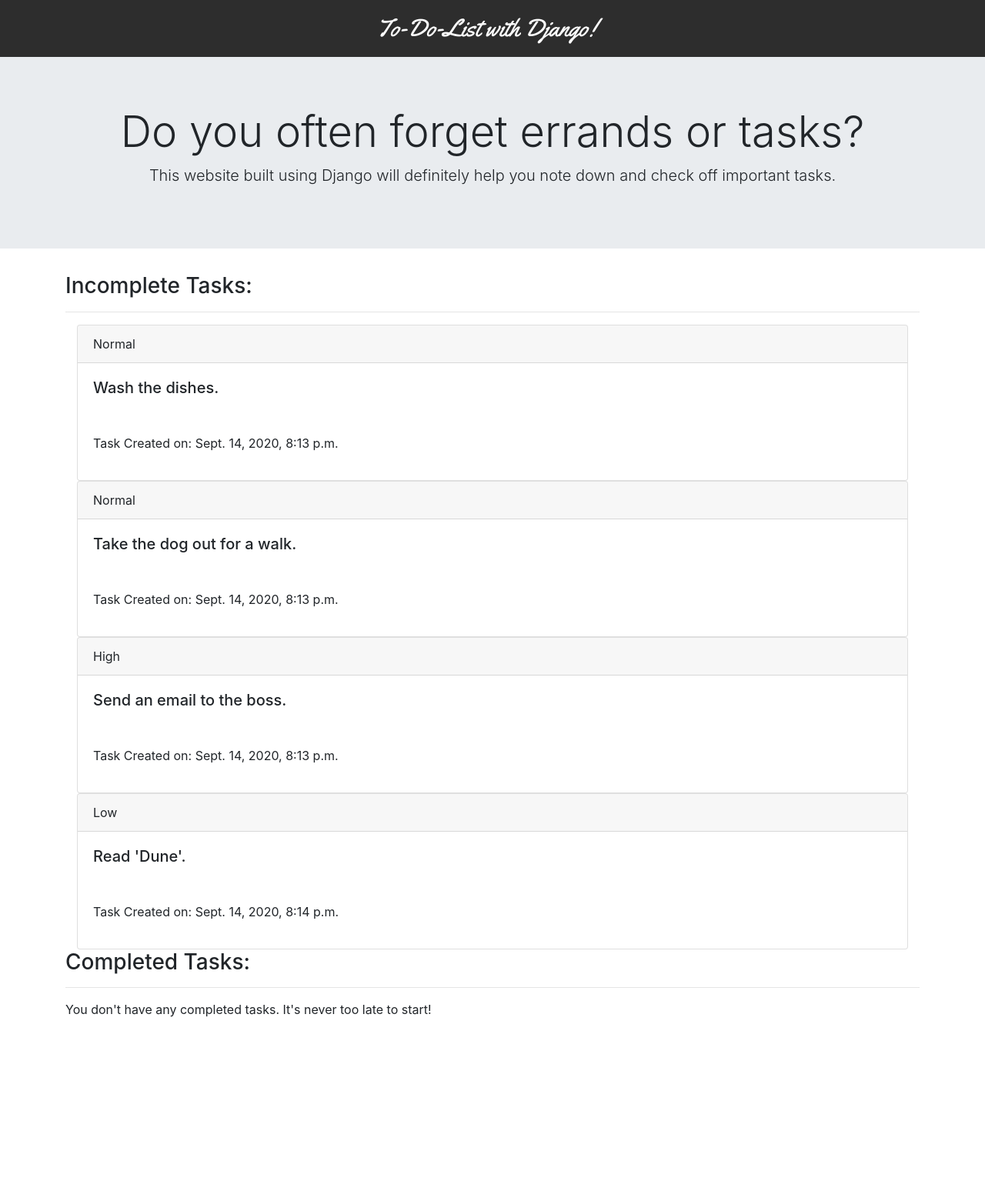
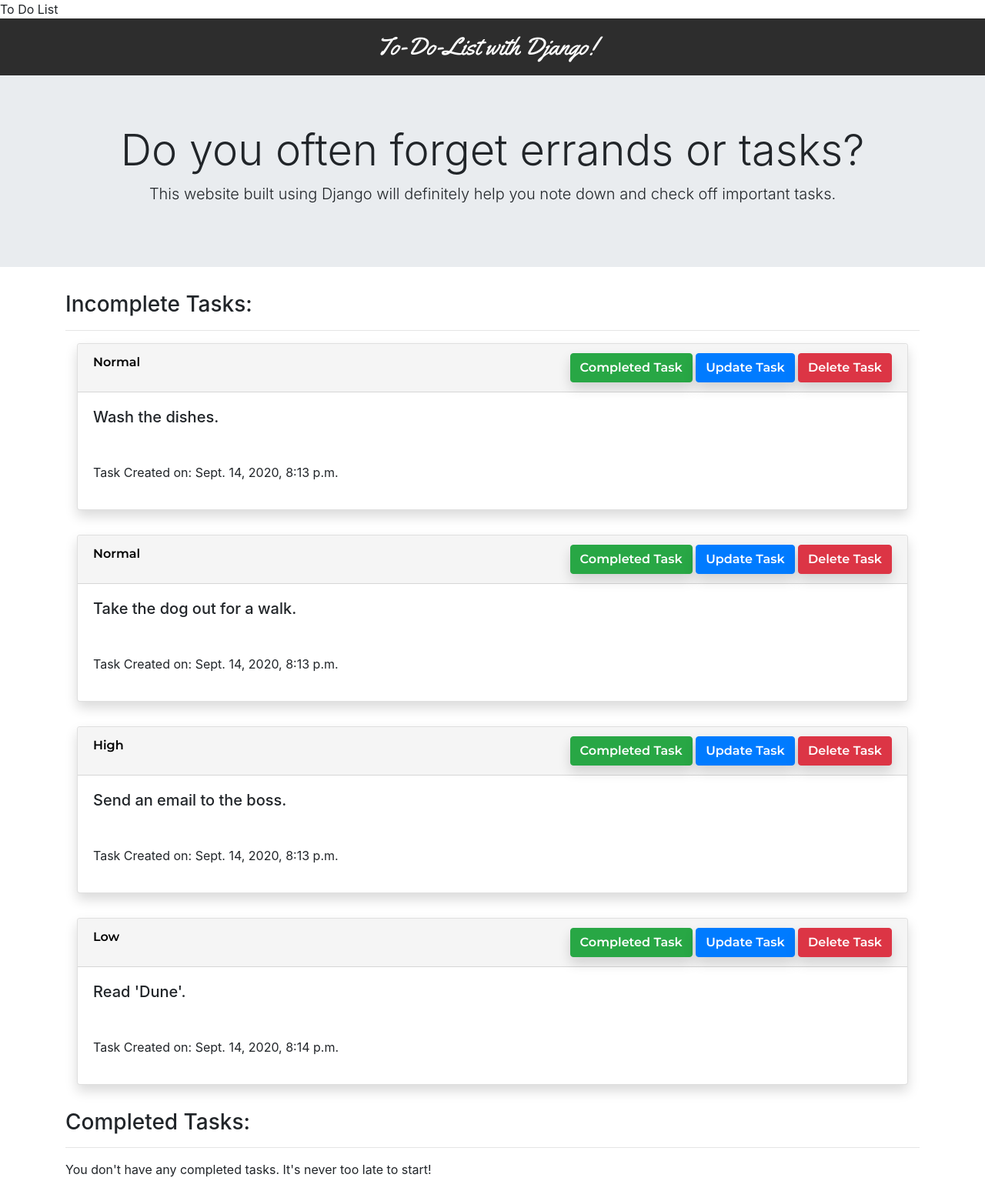
Before and after one commit to VijayaGB98/ToDoList-Django, a Django app: page / in a window 1280 px wide. Shown: the whole page at 77% size. Before the commit the page ends 1322 px from the top, so only its background shows below. Run offline with Django 3.2, Linux system fonts and the light colour scheme; data comes from the database, SQL or seed files in the repository; some libraries are stand-ins or nearby versions.

Commit message:
Added buttons

```diff
--- /dev/null
+++ b/todolist/static/css/cardStyle.css
@@ -0,0 +1,41 @@
+@font-face {
+    font-family: 'Montserrat-Regular';
+    src: url('/static/font/Montserrat/Montserrat-Regular.ttf');
+}
+
+@font-face {
+    font-family: 'Montserrat-SemiBold';
+    src: url('/static/fonts/Montserrat/Montserrat-SemiBold.ttf');
+}
+
+@font-face {
+    font-family: 'Montserrat-Thin';
+    src: url('/static/fonts/Montserrat/Montserrat-Thin.ttf');
+}
+
+.card-style {
+    margin-bottom: 2rem;
+}
+
+.card-style .card-header {
+    font-family: Montserrat-SemiBold;
+    font-size: medium;
+    background-color: whitesmoke;
+    color: black;
+}
+
+.card-high {
+    color: red;
+}
+
+.card-normal {
+    color: orange;
+}
+
+.card-low {
+    color: green;
+}
+
+.buttons {
+    float: right;
+}
--- a/todolist/todolist_app/templates/todolist_app/main.html
+++ b/todolist/todolist_app/templates/todolist_app/main.html
@@ -8,6 +8,7 @@
     <link rel="stylesheet" href="https://stackpath.bootstrapcdn.com/bootstrap/4.5.2/css/bootstrap.min.css" integrity="sha384-JcKb8q3iqJ61gNV9KGb8thSsNjpSL0n8PARn9HuZOnIxN0hoP+VmmDGMN5t9UJ0Z" crossorigin="anonymous">
     <link rel="stylesheet" href="{% static 'css/navbarStyle.css' %}">
     <link rel="stylesheet" href="{% static 'css/jumbotronStyle.css' %}">
+    <link rel="stylesheet" href="{% static 'css/cardStyle.css' %}"
     <title>To Do List</title>
 </head>
 
--- a/todolist/todolist_app/templates/todolist_app/tasklist.html
+++ b/todolist/todolist_app/templates/todolist_app/tasklist.html
@@ -10,11 +10,16 @@
     {% if incomplete_tasks %}
         <div class="container-fluid">
             {% for task in incomplete_tasks %}
-                <div class="card">
-                    <div class="card-header">
+                <div class="card card-style shadow">
+                    <div class="card-header {% if task.priority == 'High' %} card-high {% elif task.priority == 'Normal' %} card-normal {% else %} card-low {% endif %}">
                         {{ task.priority }}
+                        <div class="buttons justify-content-between">
+                            <a href="" class="btn btn-small btn-success shadow">Completed Task</a>
+                            <a href="" class="btn btn-small btn-primary shadow">Update Task</a>
+                            <a href="" class="btn btn-small btn-danger shadow">Delete Task</a>
+                        </div>
                     </div>
-                    <div class="card-body">
+                    <div class="card-body justify-content-between">
                         <h5>{{ task.task_name }}</h5>
                     </div>
                     <div class="card-body">
@@ -32,7 +37,7 @@
     {% if completed_tasks %}
         <div class="container-fluid">
             {% for task in completed_tasks %}
-            <div class="card">
+            <div class="card card-style">
                 <div class="card-header">
                     {{ task.priority }}
                 </div>
@@ -40,7 +45,7 @@
                     <h5>{{ task.task_name }}</h5>
                 </div>
                 <div class="card-body">
-                    <p>Task Created on: {{ task.date_created }}</p>
+                    <p>Task Completed on: {{ task.date_created }}</p>
                 </div>
             </div>
         {% endfor %}
```
